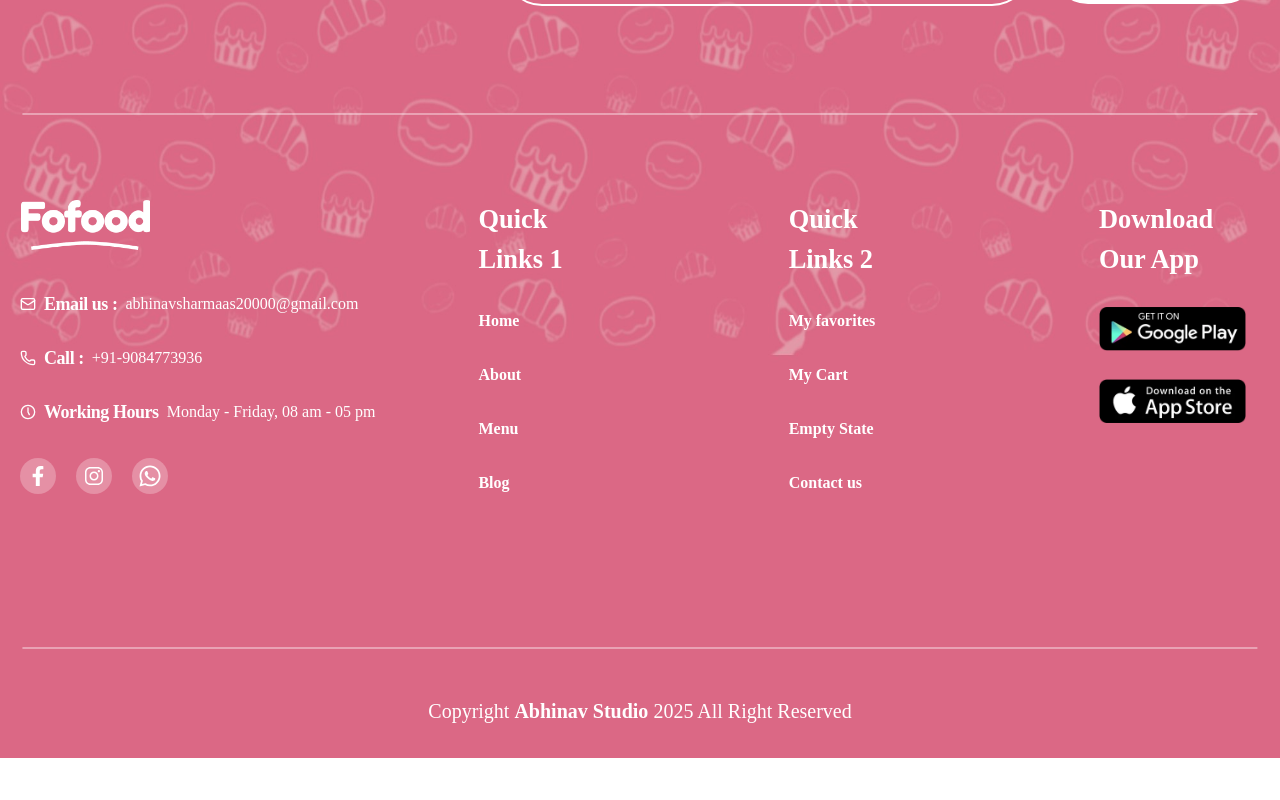
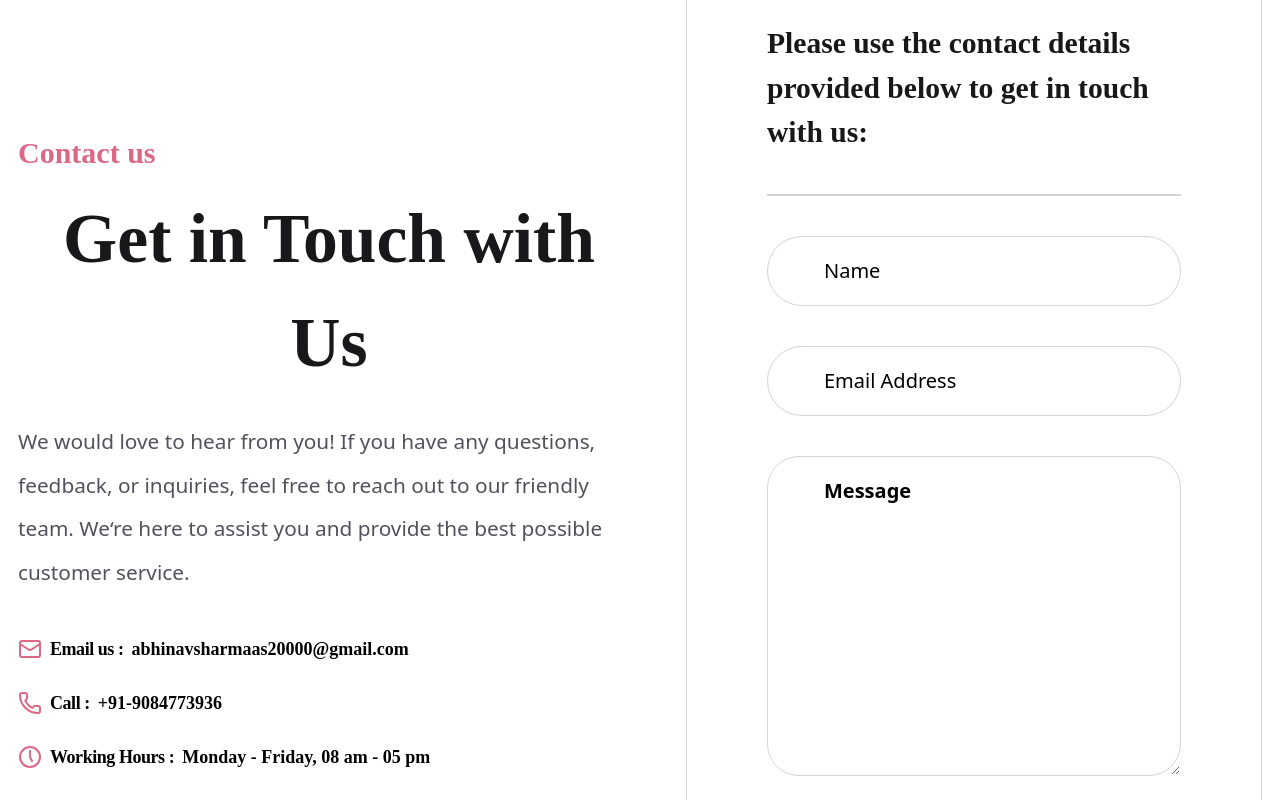
Before and after one commit to AbhinavKaushik15/Foodwebapp, a Next.js app: page /contact in a window 1280 px wide. Shown: the part 740-1540 px from the top of the page. Before the commit the page ends 1498 px from the top, so only its background shows below. Built offline with nearby package versions, Linux system fonts and the light colour scheme.

Commit message:
contact homepage added

```diff
--- a/app/contact/page.tsx
+++ b/app/contact/page.tsx
@@ -1,4 +1,5 @@
 "use client";
+import { Clock5, Mail, Phone } from "lucide-react";
 import React, { useEffect } from "react";
 
 const contact = () => {
@@ -19,6 +20,73 @@ const contact = () => {
           </h1>
         </div>
       </div>
+
+      {/* Main Section */}
+      <div className="w-full h-[155vh] px-[18px] flex">
+        <div className="left w-[49.37vw] h-full flex flex-col items-start justify-center">
+          <h3 className="font-['Fredoka'] text-[#DB6885] font-[900] text-3xl text-center">
+            Contact us
+          </h3>
+          <h1 className="font-['figtree'] text-[8.7vh] text-center font-[900] mt-4">
+            Get in Touch with Us
+          </h1>
+          <p className="w-[46vw] text-zinc-600 text-[2.6vh] leading-[2.1] mt-6">
+            We would love to hear from you! If you have any questions, feedback,
+            or inquiries, feel free to reach out to our friendly team. We‘re
+            here to assist you and provide the best possible customer service.
+          </p>
+          <div className="mt-10 flex flex-col gap-6.5">
+            <div className="email text-black font-['figtree'] flex items-center gap-2">
+              <Mail className="text-[#DB6885] font-[100] w-6 h-6" />
+              <h1 className="text-lg font-[900] tracking-tight">Email us :</h1>
+              <p className="font-[600] text-lg">
+                abhinavsharmaas20000@gmail.com
+              </p>
+            </div>
+            <div className="email text-black font-['figtree'] flex items-center gap-2">
+              <Phone className="text-[#DB6885] font-[100] w-6 h-6" />
+              <h1 className="text-lg font-[900] tracking-tight">Call :</h1>
+              <p className="font-[600] text-lg">+91-9084773936</p>
+            </div>
+            <div className="email text-black font-['figtree'] flex items-center gap-2">
+              <Clock5 className="text-[#DB6885] font-[100] w-6 h-6" />
+              <h1 className="text-lg font-[900] tracking-tight">
+                Working Hours :
+              </h1>
+              <p className="font-[600] text-lg">
+                Monday - Friday, 08 am - 05 pm
+              </p>
+            </div>
+          </div>
+        </div>
+
+        <div className="right w-[49.37vw] h-full flex justify-end items-center">
+          <div className="boundry w-[45vw] h-[128vh] border border-zinc-300 rounded-3xl flex flex-col items-center gap-[5vh] justify-center px-[10vh]">
+            <h1 className="text-[3.7vh] font-['figtree'] font-[900]">
+              Please use the contact details provided below to get in touch with
+              us:
+            </h1>
+            <div className="w-full h-[0.5px] border-zinc-300 border-[0.3px]"></div>
+            <input
+              className="py-5 w-full border outline-[#DB6885] font-[500] text-xl border-zinc-300 rounded-full placeholder:text-black px-[7vh]"
+              type="text"
+              placeholder="Name"
+            />
+            <input
+              className="py-5 w-full border outline-[#DB6885] font-[500] text-xl border-zinc-300 rounded-full placeholder:text-black px-[7vh]"
+              type="mail"
+              placeholder="Email Address"
+            />
+            <textarea
+              className="py-5 w-full h-[40vh] max-h-[40vh] border outline-[#DB6885] font-[600] text-xl border-zinc-300 rounded-4xl placeholder:text-black px-[7vh]"
+              placeholder="Message"
+            ></textarea>
+            <button className="w-full text-white font-[500] bg-[#DB6885] hover:bg-[] py-5 rounded-full text-lg hover:text-black hover:bg-[#FEBE0B] transition-all duration-700 ease-linear">
+              Send
+            </button>
+          </div>
+        </div>
+      </div>
     </div>
   );
 };
```
